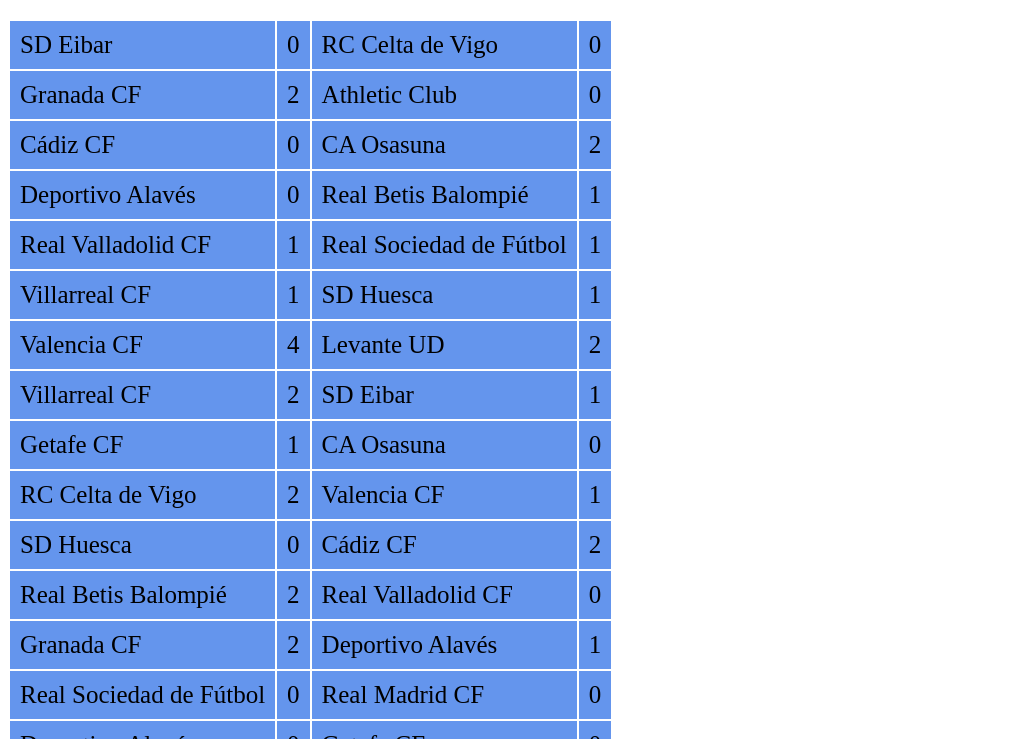
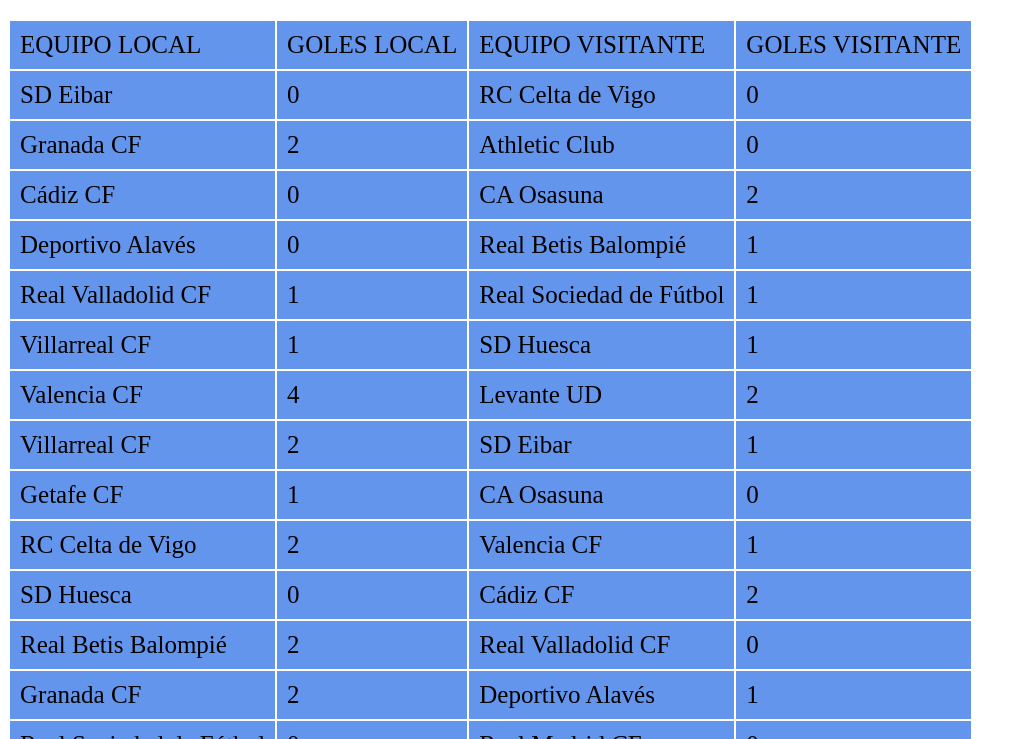
Before and after one commit to aiglesiaspubill/PROYECTO1, a plain HTML site: page Sprint1/index.html in a window 1280 px wide. Shown: the part 61-800 px from the top of the page, without its empty margins (0-1026 px from the left). Drawn offline with Linux system fonts and the light colour scheme.

Commit message:
generar cabecera tabla

```diff
--- a/Sprint1/js/main.js
+++ b/Sprint1/js/main.js
@@ -44,6 +44,26 @@
 function sacarSeriePartidos(partidos){
 
     let contenido = document.getElementById("contenido");
+
+    let filaInitial = document.createElement("tr");
+
+    let onecolumn = document.createElement("td");
+    onecolumn.innerHTML = "EQUIPO LOCAL";
+
+    let twocolumn = document.createElement("td");
+    twocolumn.innerHTML = "GOLES LOCAL";
+
+    let threecolumn = document.createElement("td");
+    threecolumn.innerHTML = "EQUIPO VISITANTE";
+
+    let fourcolumn = document.createElement("td");
+    fourcolumn.innerHTML = "GOLES VISITANTE";
+
+    filaInitial.append(onecolumn, twocolumn, threecolumn, fourcolumn);
+    contenido.append(filaInitial);
+
+
+
     for(i=0; i<partidos;i++){
         let fila = document.createElement("tr");
 
@@ -69,4 +89,4 @@
 
 }
 
-sacarSeriePartidos(50);
+sacarSeriePartidos(300);
--- a/Sprint1/styles/main.css
+++ b/Sprint1/styles/main.css
@@ -6,3 +6,7 @@
     padding: 10px;
     font-size: 25px;
 }
+
+table{
+    justify-content: center;
+}
```
